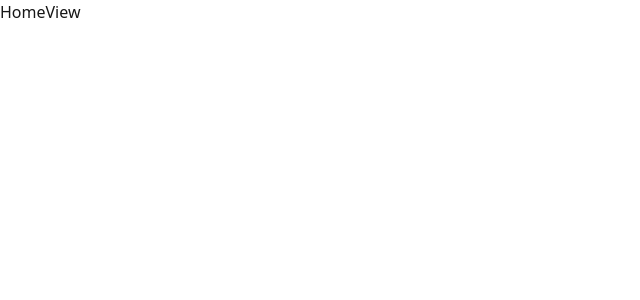
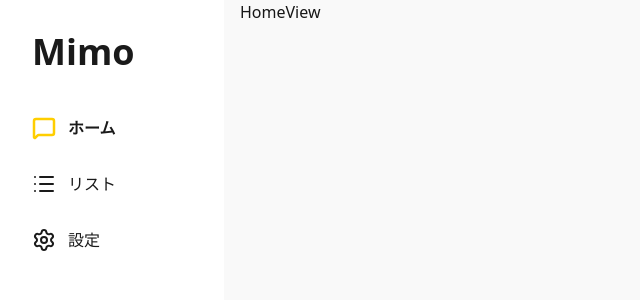
Before and after one commit to tdu25-wsp/mimo-frontend, a Next.js app: page / in a window 1280 px wide. Shown: the top 300 px of the page, without its empty margins (0-640 px from the left). Built offline with nearby package versions, Linux system fonts and the light colour scheme.

Commit message:
レイアウトコンポーネントにタブバーを統合し、サイドバーとボトムナビバーを追加。ナビゲーションリンクの型を定義し、lucide-reactを依存関係に追加。

```diff
--- a/app/(main)/layout.tsx
+++ b/app/(main)/layout.tsx
@@ -1,7 +1,19 @@
+import TabBar from "@/components/layout/TabBar";
+
 export default function MainLayout({
   children,
 }: {
   children: React.ReactNode;
 }) {
-  return <>{children}</>;
+  return (
+    <div className="min-h-screen bg-gray-background">
+      {/* タブバー */}
+      <TabBar />
+
+      {/* メインコンテンツ */}
+      <main className="md:ml-60 pb-16 md:pb-0">
+        {children}
+      </main>
+    </div>
+  );
 }
--- /dev/null
+++ b/components/layout/BottomNav.tsx
@@ -0,0 +1,34 @@
+'use client';
+
+import { NavLink } from "@/types/navlink.types";
+import Link from "next/link";
+import { usePathname } from "next/navigation";
+
+// ボトムナビバーコンポーネント (モバイル用)
+export function BottomNav({ links }: { links: NavLink[] }) {
+    const pathname = usePathname();
+
+    return (
+        <nav className="block md:hidden fixed bottom-0 left-0 right-0 h-20 bg-background">
+            <div className="flex items-center justify-around h-full px-2">
+                {links.map((link) => {
+                    const Icon = link.icon;
+                    const isActive = pathname === link.href;
+
+                    return (
+                        <Link
+                            key={link.href}
+                            href={link.href}
+                            className="flex flex-col items-center justify-center gap-1 px-4 py-2 rounded-lg text-primary-text hover:bg-gray-background transition-colors"
+                        >
+                            <Icon
+                                className={`w-6 h-6 ${isActive ? "text-primary" : "text-primary-text"}`}
+                                strokeWidth={isActive ? 2.5 : 2}
+                            />
+                        </Link>
+                    );
+                })}
+            </div>
+        </nav>
+    );
+}
--- /dev/null
+++ b/components/layout/Sidebar.tsx
@@ -0,0 +1,41 @@
+'use client';
+
+import { NavLink } from "@/types/navlink.types";
+import Link from "next/link";
+import { usePathname } from "next/navigation";
+import Heading from "../ui/Heading";
+
+// サイドバーコンポーネント (PC用)
+export function Sidebar({ links }: { links: NavLink[] }) {
+    const pathname = usePathname();
+
+    return (
+        <aside className="hidden md:block fixed left-0 top-0 h-full w-56 bg-background">
+            <div className="p-8">
+                <Heading level="h1" className="pb-8">Mimo</Heading>
+                <nav className="space-y-2">
+                    {links.map((link) => {
+                        const Icon = link.icon;
+                        const isActive = pathname === link.href;
+
+                        return (
+                            <Link
+                                key={link.href}
+                                href={link.href}
+                                className="flex items-center gap-3 py-3 rounded-lg text-primary-text hover:bg-gray-background transition-colors"
+                            >
+                                <Icon
+                                    className={`w-6 h-6 ${isActive ? "text-primary" : "text-primary-text"}`}
+                                    strokeWidth={isActive ? 2.5 : 2}
+                                />
+                                <span className={isActive ? "font-bold" : "font-medium"}>
+                                    {link.label}
+                                </span>
+                            </Link>
+                        );
+                    })}
+                </nav>
+            </div>
+        </aside>
+    );
+}
--- a/components/layout/TabBar.tsx
+++ b/components/layout/TabBar.tsx
@@ -0,0 +1,25 @@
+'use client';
+
+import { NavLink } from "@/types/navlink.types";
+import { Sidebar } from "./Sidebar";
+import { BottomNav } from "./BottomNav";
+import { MessageSquare, List, Settings } from "lucide-react";
+
+// ナビゲーションリンク配列
+const navLinks: NavLink[] = [
+  { href: "/", label: "ホーム", icon: MessageSquare },
+  { href: "/list", label: "リスト", icon: List },
+  { href: "/setting", label: "設定", icon: Settings },
+];
+
+export default function TabBar() {
+  return (
+    <>
+      {/* サイドバー (PC) */}
+      <Sidebar links={navLinks} />
+
+      {/* ボトムナビバー (モバイル) */}
+      <BottomNav links={navLinks} />
+    </>
+  );
+}
--- a/package.json
+++ b/package.json
@@ -10,6 +10,7 @@
   },
   "dependencies": {
     "clsx": "^2.1.1",
+    "lucide-react": "^0.553.0",
     "next": "16.0.0",
     "react": "19.2.0",
     "react-dom": "19.2.0",
```
Also changed, not shown: types/navlink.types.ts (added, +7 -0 lines), 1 other file (tests, documents, lock files or other folders).
